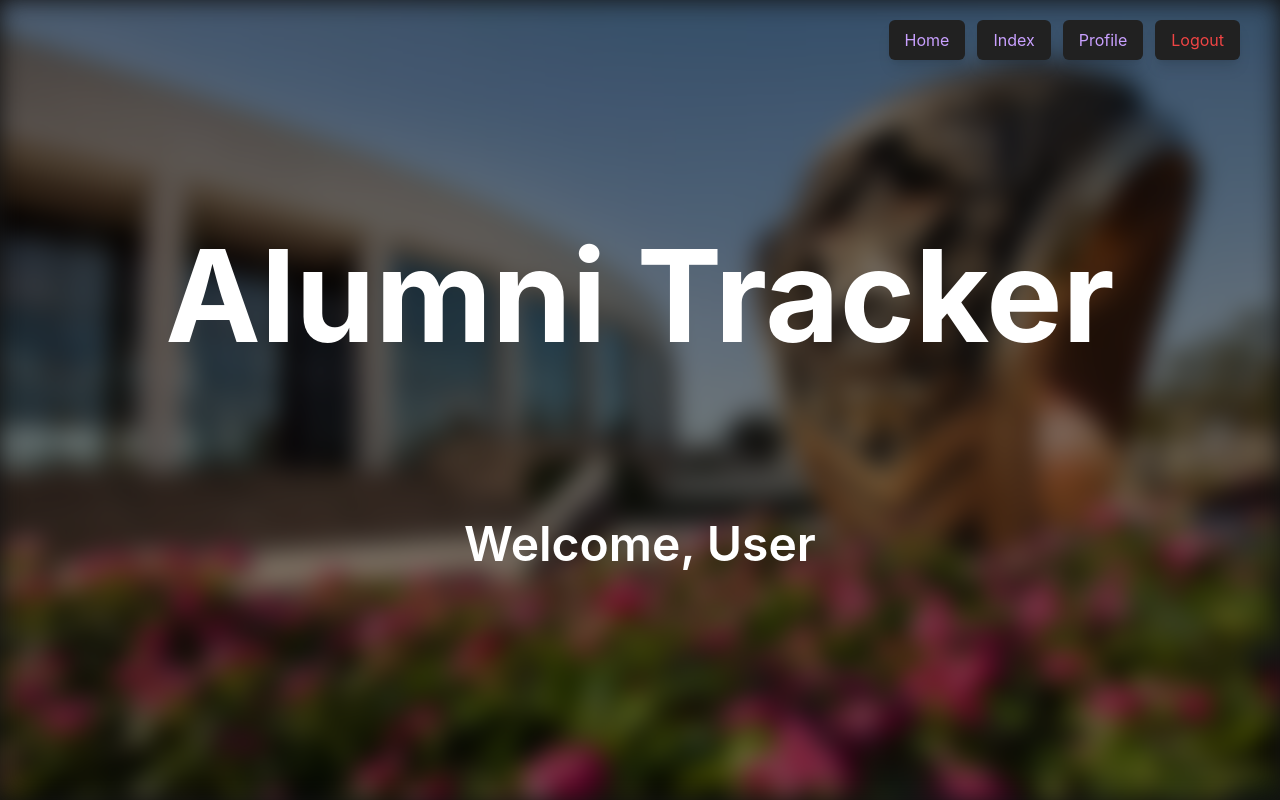
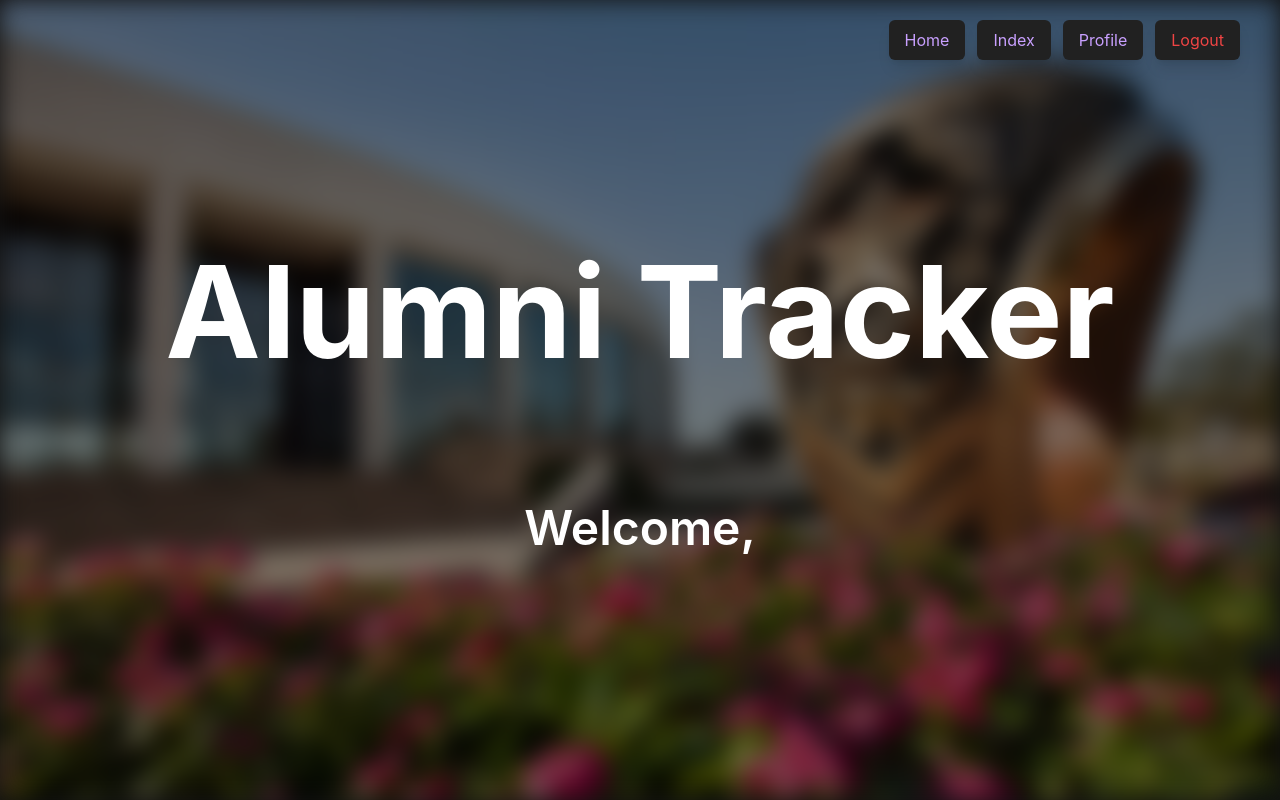
Before and after one commit to jxhnmo/SlingHealthAlumniTracker, a Next.js app in the folder frontend/: page / in a window 1280 px wide. Built offline with nearby package versions, Linux system fonts and the light colour scheme; sample sign-in values are in the browser's storage.

Commit message:
Added welcome, user

```diff
--- a/frontend/src/pages/index.tsx
+++ b/frontend/src/pages/index.tsx
@@ -8,9 +8,13 @@ const IndexPage: React.FC = () => {
   useEffect(() => {
     const storedUser = localStorage.getItem("user");
     if (storedUser) {
-      const user = JSON.parse(storedUser);
-      setIsAuthenticated(true);
-      setUserName(user.fullName || "User"); // Default fallback
+      try {
+        const user = JSON.parse(storedUser); // Parse JSON string
+        setIsAuthenticated(true);
+        setUserName(user.full_name);
+      } catch (error) {
+        console.error("Error parsing user data:", error);
+      }
     }
   }, []);
 
@@ -79,11 +83,12 @@ const IndexPage: React.FC = () => {
           Alumni Tracker
         </h1>
 
-        <div className="mt-20">
+        <div className="mt-12">
           {isAuthenticated ? (
-            <p className="text-center text-5xl font-semibold text-[--white]">
-              Welcome, {userName}
-            </p>
+            <div className="text-center">
+              <p className="text-5xl font-semibold text-white">Welcome,</p>
+              <p className="text-5xl font-semibold text-[--popcol]">{userName}</p>
+            </div>
           ) : (
             <Link
               href="/login"
--- a/frontend/src/pages/login.tsx
+++ b/frontend/src/pages/login.tsx
@@ -23,7 +23,8 @@ const Login = () => {
         router.replace("/login");
       }
     } else {
-      window.location.href = "http://https://alumni-tracker-sprint2-d1ab480922a9.herokuapp.com/admins/auth/google_oauth2";
+      window.location.href = "https://alumni-tracker-sprint2-d1ab480922a9.herokuapp.com/admins/auth/google_oauth2";
+      // window.location.href = "http://localhost:4000/admins/auth/google_oauth2";
     }
   }, [router]);
 
--- a/frontend/src/pages/logout.tsx
+++ b/frontend/src/pages/logout.tsx
@@ -7,12 +7,8 @@ const Logout: React.FC = () => {
   useEffect(() => {
     // Clear the user session or authentication data from localStorage
     localStorage.removeItem("user");
-
-    // Optionally, clear cookies or tokens if using them
-    // document.cookie = 'token=; expires=Thu, 01 Jan 1970 00:00:00 UTC; path=/;';
-
-    // Redirect to localhost:3000 after logout
-    router.push("http://https://alumni-tracker-sprint2-d1ab480922a9.herokuapp.com");
+    router.push("https://alumni-tracker-sprint2-d1ab480922a9.herokuapp.com");
+    // router.push("http://localhost:3000");
   }, [router]);
 
   return (
```
Also changed, not shown: 1 other file (tests, documents, lock files or other folders).
